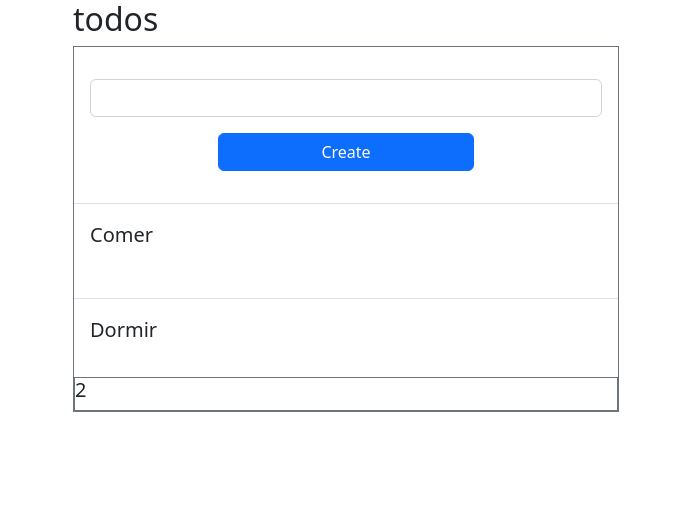
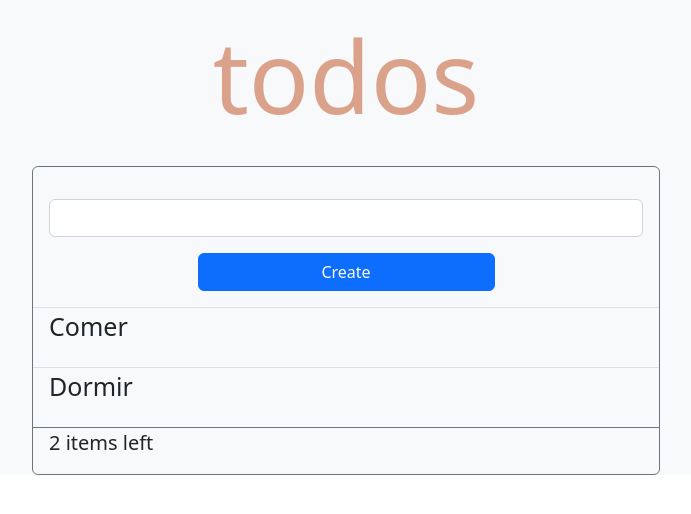
Before and after one commit to kelvinruizdev/todo-list-with-react, a React app: page / in a window 1280 px wide. Shown: the top 514 px of the page, without its empty margins (294-985 px from the left). Built offline with nearby package versions, Linux system fonts and the light colour scheme.

Commit message:
estilizacion casi, aun falta

```diff
--- a/package.json
+++ b/package.json
@@ -57,6 +57,10 @@
 		]
 	},
 	"dependencies": {
+		"@fortawesome/fontawesome-svg-core": "^6.4.0",
+		"@fortawesome/free-regular-svg-icons": "^6.4.0",
+		"@fortawesome/free-solid-svg-icons": "^6.4.0",
+		"@fortawesome/react-fontawesome": "^0.2.0",
 		"prop-types": "^15.7.2",
 		"query-string": "^7.0.1",
 		"react": "^17.0.2",
--- a/src/js/App.jsx
+++ b/src/js/App.jsx
@@ -1,5 +1,10 @@
 import { array } from "prop-types";
 import React, { useState } from "react";
+import { FontAwesomeIcon } from '@fortawesome/react-fontawesome';
+import {
+    faX
+  } from '@fortawesome/free-solid-svg-icons';
+  import '../styles/index.css'
 
 
 const initialStateTask = { //Un dato de uso frecuente en el componente
@@ -20,6 +25,8 @@ function App() {
     const [task, setTask] = useState({
         name: ""
     })
+
+    const [isHovering, setIsHovering] = useState(false);
 
     //tomar los datos del imput
 
@@ -48,26 +55,28 @@ function App() {
         }
     }
 
-    function renderButtonDelete(){
-        return (<button onClick={() => { handleDeleteTask(index) }} className="btn btn-danger" >
-                X
-                </button>)
-    }
-
     function handleDeleteTask(index) {
         const oneLessTask = allTasks.filter(task => task.name != allTasks[index].name)
         setAllTasks(oneLessTask)
     }
 
+    function handleMouseOver() {
+        setIsHovering(true);
+      };
+
+    function handleMouseOut () {
+        setIsHovering(false);
+    };
+
     return (
         <>
-            <div className="container">
+            <div className="container-flex bg-light">
                 <div className="row justify-content-center">
-                    <div className="col-12 col-md-6 ">
+                    <div className="col-12 col-md-6">
 
-                        <h2>todos</h2>
+                        <p className="title">todos</p>
 
-                        <div className=" border border-secondary lead">
+                        <div className=" border rounded border-secondary lead">
                             {/*Formulario*/}
                             <form onSubmit={handleSubmit} className=" p-3 mt-3" >
 
@@ -89,17 +98,31 @@ function App() {
                             {
                                 allTasks.map((item, index) => {
                                     return (
-                                        <div onMouseMove={renderButtonDelete} key={index} className="border-top p-3 mt-3">
-                                            <p>{item.name}</p>
+                                        <div key={index} className="task-container border-top border-ligth"
+                                                onMouseOver={handleMouseOver}
+                                                onMouseOut={handleMouseOut}
+                                                onClick={()=>{handleDeleteTask(index)}
+                                                }
+                                        >
+                                            <div className="float-start ms-3">
+                                                <p className="">{item.name}</p>
+                                            </div>
+
+                                            {isHovering && (
+                                                <div className="float-end btn mt-1 me-5">
+                                                    <FontAwesomeIcon icon={faX}  style={{color: "#000000"}}/>
+                                                </div>
+                                            )}
 
                                         </div>
-
                                     )
                                 })
+
                             }
 
-                            <div className="border border-secondary">
-                                <h5>{allTasks.length}</h5>
+
+                            <div className="border-top border-secondary lead">
+                                <p className="ms-3">{allTasks.length} items left</p>
                             </div>
 
                         </div>
--- a/src/styles/index.css
+++ b/src/styles/index.css
@@ -1,12 +1,14 @@
 
-/*
+.task-container{
+    width: 100%;
+    height: 60px;
+    font-size: 25px;
+}
 
-    You can write your own styles here...
+.all-tasks-container{}
 
-
-    ...Or you can use the import command to include
-    other sylesheets into your bunde as well, e.j:
-
-    import 'relative/path/to/stylesheet.scss';
-
-*/
+.title{
+    text-align: center;
+    font-size: 100px;
+    color: rgb(219, 162, 139);
+}
```
Also changed, not shown: 1 other file (tests, documents, lock files or other folders).
